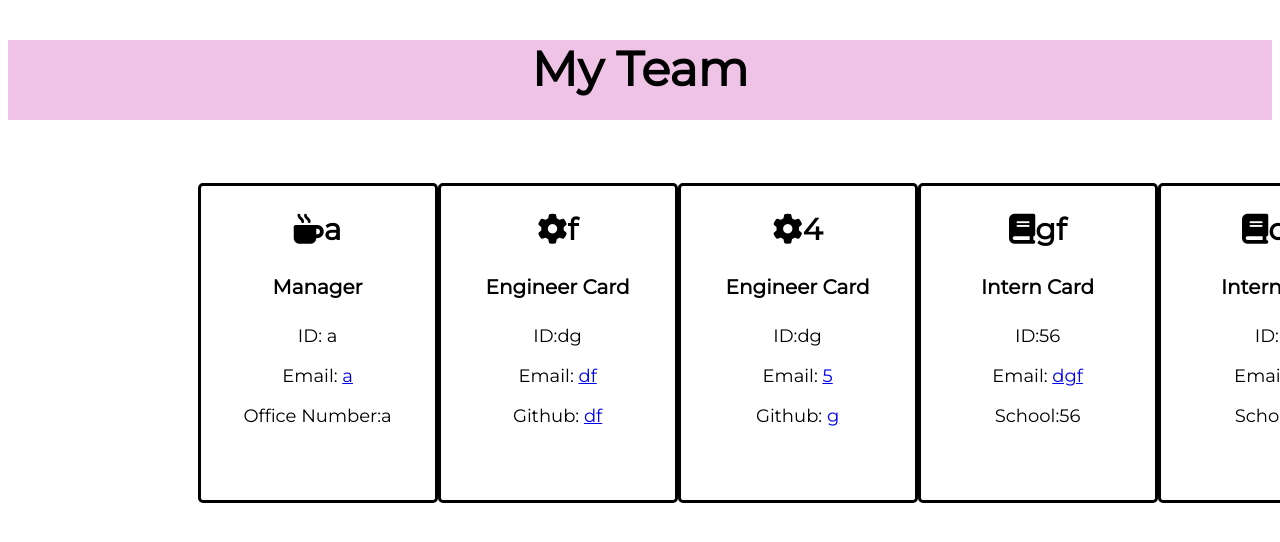
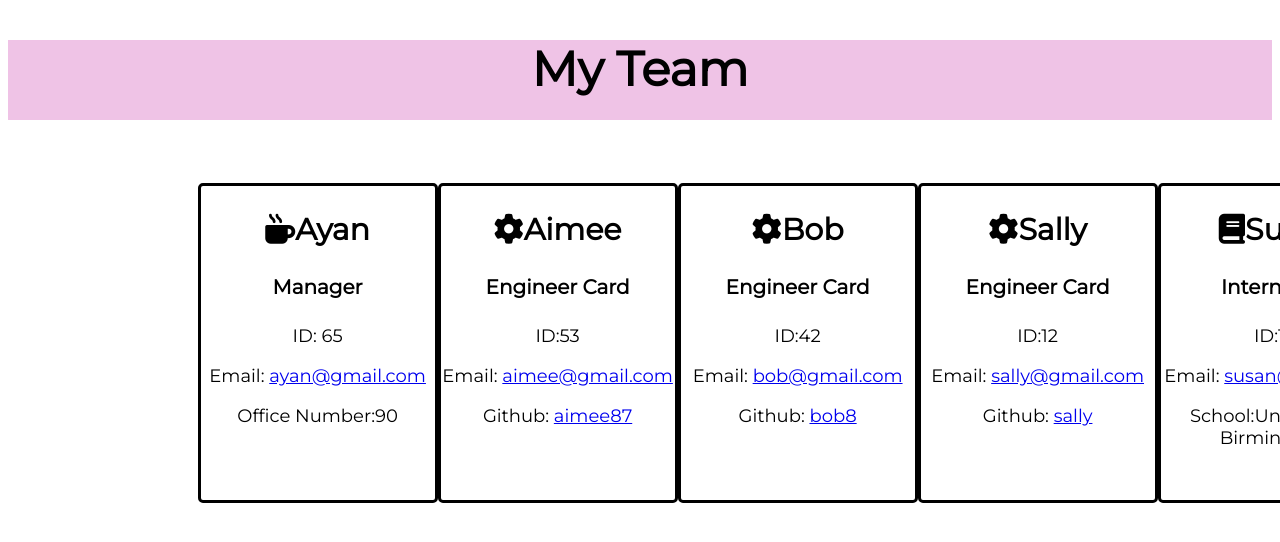
Before and after one commit to ayaneey/GenerateTeamProfile, a website: page output/teamProfile.html in a window 1280 px wide. Shown: the top 542 px of the page. Drawn offline with Linux system fonts and the light colour scheme.

Commit message:
added readMe

```diff
--- a/output/teamProfile.html
+++ b/output/teamProfile.html
@@ -1,3 +1,4 @@
+
   <!DOCTYPE html>
 <html lang="en">
   <head>
@@ -26,28 +27,33 @@
     </header>
     <main>
       <div class="team-container">
+
     <div class="card">
           <div class="manager-card">
-            <h2><i class="fa-solid fa-mug-hot"></i>a</h2>
+            <h2><i class="fa-solid fa-mug-hot"></i>Ayan</h2>
             <h4>Manager</h4>
             <div class="key-info">
-              <p class="id">ID: a</p>
-              <p class="email">Email: <a href="mailto:a">a</a></p>
-              <p class="office">Office Number:a</p>
+              <p class="id">ID: 65</p>
+              <p class="email">
+                Email: <a href="mailto:ayan@gmail.com">ayan@gmail.com</a>
+              </p>
+              <p class="office">Office Number:90</p>
             </div>
           </div>
         </div>
 
         <div class="card">
           <div class="engineer-card">
-            <h2><i class="fa-solid fa-gear"></i>f</h2>
+            <h2><i class="fa-solid fa-gear"></i>Aimee</h2>
             <h4>Engineer Card</h4>
             <div class="key-info">
-              <p class="id">ID:dg</p>
-              <p class="email">Email: <a href="mailto:df">df</a></p>
+              <p class="id">ID:53</p>
+              <p class="email">
+                Email: <a href="mailto:aimee@gmail.com">aimee@gmail.com</a>
+              </p>
               <p class="github">
                 Github:
-                <a href="https://github.com/df">df</a>
+                <a href="https://github.com/aimee87">aimee87</a>
               </p>
             </div>
           </div>
@@ -55,14 +61,33 @@
 
         <div class="card">
           <div class="engineer-card">
-            <h2><i class="fa-solid fa-gear"></i>4</h2>
+            <h2><i class="fa-solid fa-gear"></i>Bob</h2>
             <h4>Engineer Card</h4>
             <div class="key-info">
-              <p class="id">ID:dg</p>
-              <p class="email">Email: <a href="mailto:5">5</a></p>
+              <p class="id">ID:42</p>
+              <p class="email">
+                Email: <a href="mailto:bob@gmail.com">bob@gmail.com</a>
+              </p>
               <p class="github">
                 Github:
-                <a href="https://github.com/g">g</a>
+                <a href="https://github.com/bob8">bob8</a>
+              </p>
+            </div>
+          </div>
+        </div>
+
+        <div class="card">
+          <div class="engineer-card">
+            <h2><i class="fa-solid fa-gear"></i>Sally</h2>
+            <h4>Engineer Card</h4>
+            <div class="key-info">
+              <p class="id">ID:12</p>
+              <p class="email">
+                Email: <a href="mailto:sally@gmail.com">sally@gmail.com</a>
+              </p>
+              <p class="github">
+                Github:
+                <a href="https://github.com/sally">sally</a>
               </p>
             </div>
           </div>
@@ -70,29 +95,21 @@
 
         <div class="card">
           <div class="intern-card">
-            <h2><i class="fa-solid fa-book"></i>gf</h2>
+            <h2><i class="fa-solid fa-book"></i>Susan</h2>
             <h4>Intern Card</h4>
             <div class="key-info">
-              <p class="id">ID:56</p>
-              <p class="email">Email: <a href="mailto:dgf">dgf</a></p>
-              <p class="school">School:56</p>
+              <p class="id">ID:112</p>
+              <p class="email">
+                Email: <a href="mailto:susan@gmail.com">susan@gmail.com</a>
+              </p>
+              <p class="school">School:University of Birmingham</p>
             </div>
           </div>
         </div>
 
-        <div class="card">
-          <div class="intern-card">
-            <h2><i class="fa-solid fa-book"></i>drt</h2>
-            <h4>Intern Card</h4>
-            <div class="key-info">
-              <p class="id">ID:67</p>
-              <p class="email">Email: <a href="mailto:drt">drt</a></p>
-              <p class="school">School:56</p>
-            </div>
-          </div>
-        </div>
       </div>
     </main>
+
   </body>
    <script
       src="https://kit.fontawesome.com/0c2d75d450.js"
```
Also changed, not shown: README.md. Lines whose indentation alone changed are shown as unchanged.
